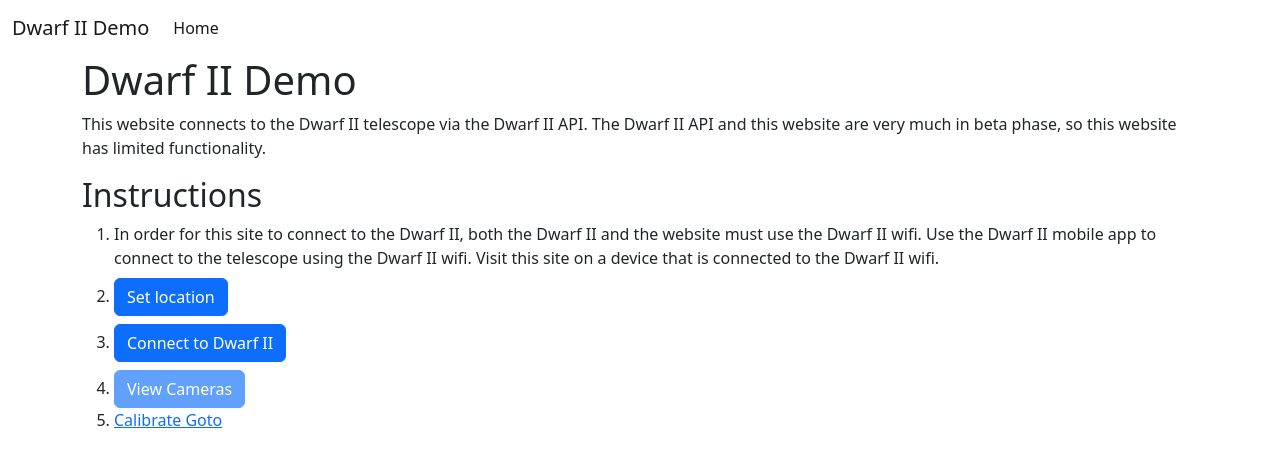
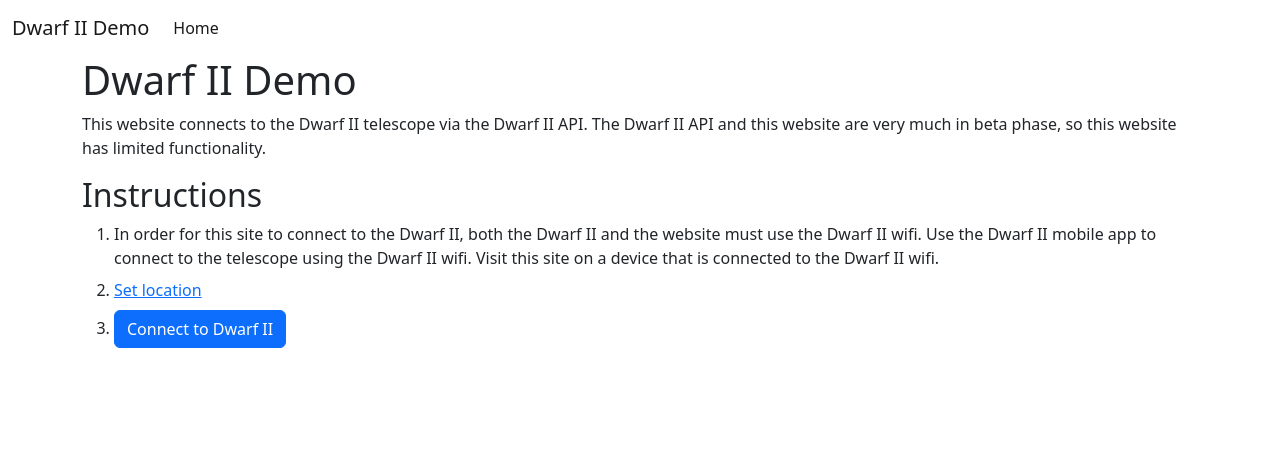
Before and after one commit to DwarfTelescopeUsers/DwarfApp_js, a Next.js app: page / in a window 1280 px wide. Shown: the top 464 px of the page. Built offline with nearby package versions, Linux system fonts and the light colour scheme.

Commit message:
update home page to only show some steps  if connected

```diff
--- a/src/pages/index.tsx
+++ b/src/pages/index.tsx
@@ -68,9 +68,7 @@
           site on a device that is connected to the Dwarf II wifi.
         </li>
         <li className="mb-2">
-          <Link href="/set-location" className="btn btn-primary">
-            Set location
-          </Link>
+          <Link href="/set-location">Set location</Link>
         </li>
         <li className="mb-2">
           <button onClick={checkConnection} className="btn btn-primary me-3">
@@ -78,19 +76,17 @@
           </button>
           {renderConnectionStatus()}
         </li>
-        <li>
-          <Link
-            href="/cameras"
-            className={`btn btn-primary ${
-              connectionStatus === 200 ? "" : "disabled"
-            } `}
-          >
-            View Cameras
-          </Link>
-        </li>
-        <li className="mb-2">
-          <Link href="/calibrate-goto">Calibrate Goto</Link>
-        </li>
+
+        {connectionStatus === 200 && (
+          <li className="mb-2">
+            <Link href="/cameras">View Cameras</Link>
+          </li>
+        )}
+        {connectionStatus === 200 && (
+          <li className="mb-2">
+            <Link href="/calibrate-goto">Calibrate Goto</Link>
+          </li>
+        )}
       </ol>
     </>
   );
```
